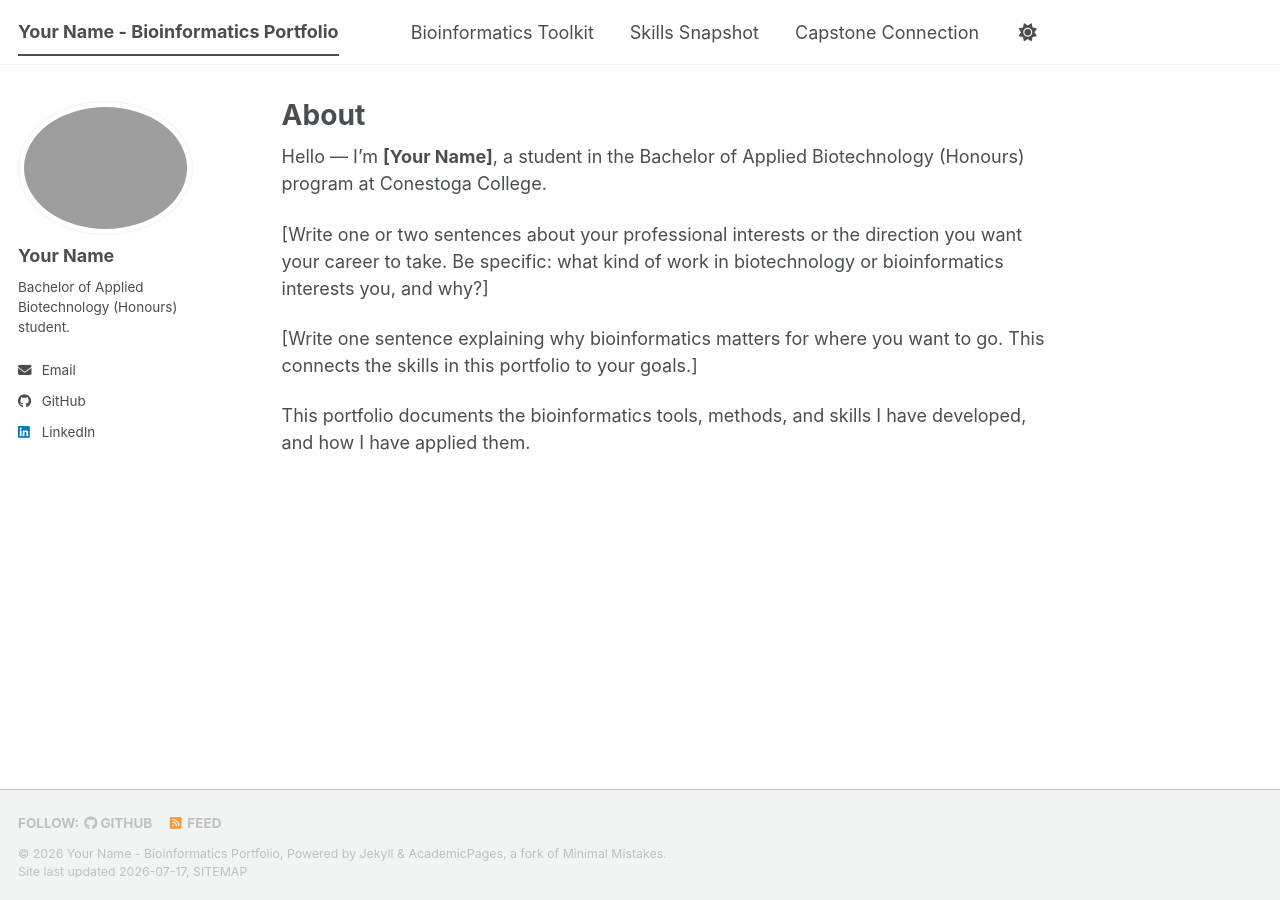
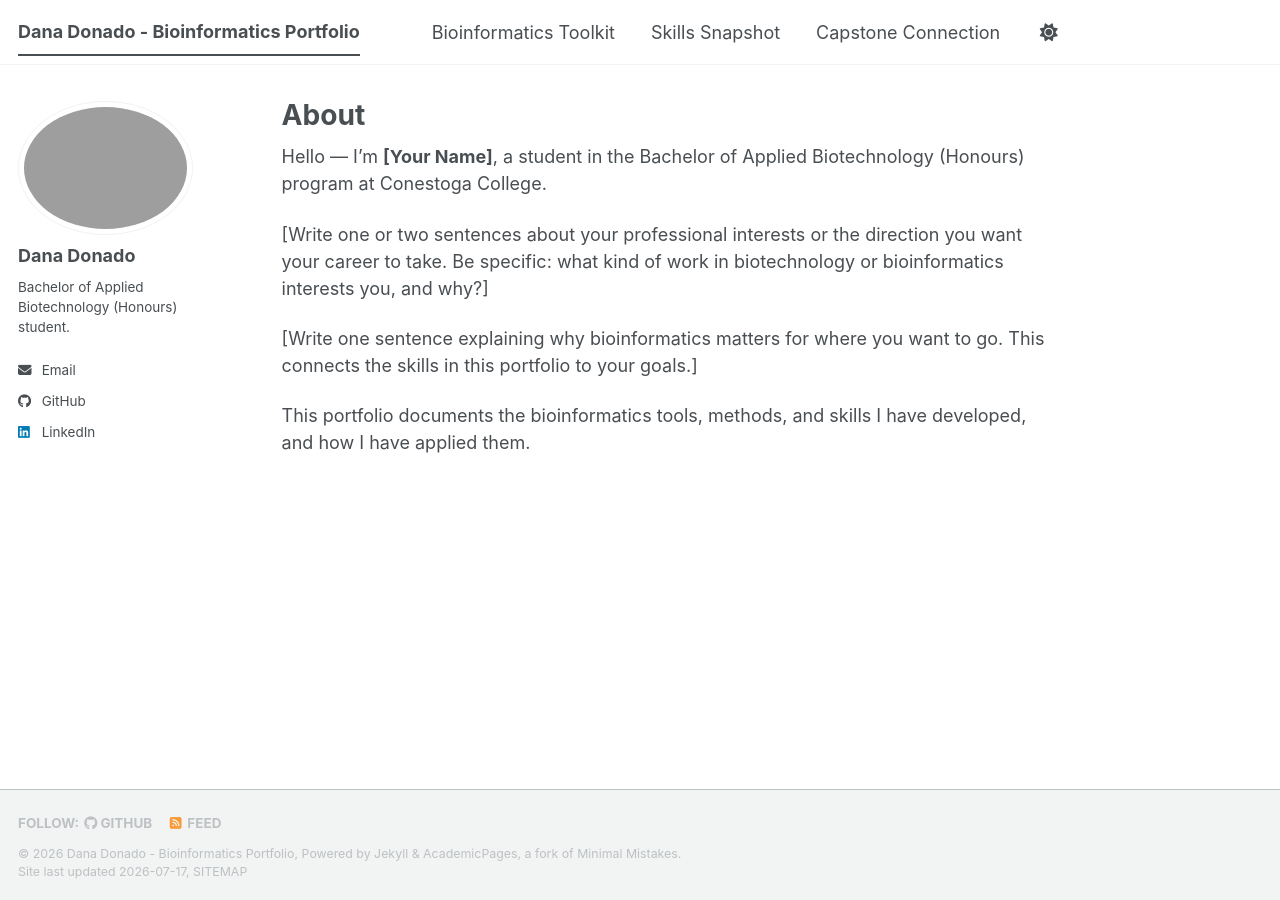
Before and after one commit to DanaDonado/biot74000-portfolio, a Jekyll site: the page built from _pages/about.md, in a window 1280 px wide. Built offline with Jekyll 4.4.1, drawn with Linux system fonts in a browser that asks for light colours; a script bundle is joined from its source files by our own code; library files that are not in the unit come from our copies.

Commit message:
Edited file to setup my site configuration

```diff
--- a/_config.yml
+++ b/_config.yml
@@ -16,7 +16,7 @@
 
 # Your site's title - appears in the top-left of every page and in the browser tab.
 # Example: "Nykole Crevits - Bioinformatics Portfolio"
-title: "Your Name - Bioinformatics Portfolio"
+title: "Dana Donado - Bioinformatics Portfolio"
 
 # A short subtitle/description for the site.
 description: "BIOT74000 Bioinformatics E-Portfolio, Bachelor of Applied Biotechnology (Honours), Conestoga College."
@@ -27,7 +27,7 @@ description: "BIOT74000 Bioinformatics E-Portfolio, Bachelor of Applied Biotechn
 # -------------------------------------------------------------------
 
 # Replace "yourusername" with your GitHub username (lowercase).
-url: "https://yourusername.github.io"
+url: "https://danadonado.github.io"
 
 # This MUST match your repository name exactly, including the leading slash.
 # If you named your repository "biot74000-portfolio" as instructed, leave this as-is.
@@ -35,13 +35,13 @@ url: "https://yourusername.github.io"
 baseurl: "/biot74000-portfolio"
 
 # Replace with: yourusername/biot74000-portfolio
-repository: "yourusername/biot74000-portfolio"
+repository: "danadonado/biot74000-portfolio"
 
 # -------------------------------------------------------------------
 #  YOUR PROFILE (appears in the sidebar on every page)
 # -------------------------------------------------------------------
 author:
-  name: "Your Name"
+  name: "Dana Donado"
   bio: "Bachelor of Applied Biotechnology (Honours) student."
   # To add a profile photo: upload a square image to the images/ folder,
   # then put its filename here (e.g. "profile.jpg"). Leave blank for no photo.
```
